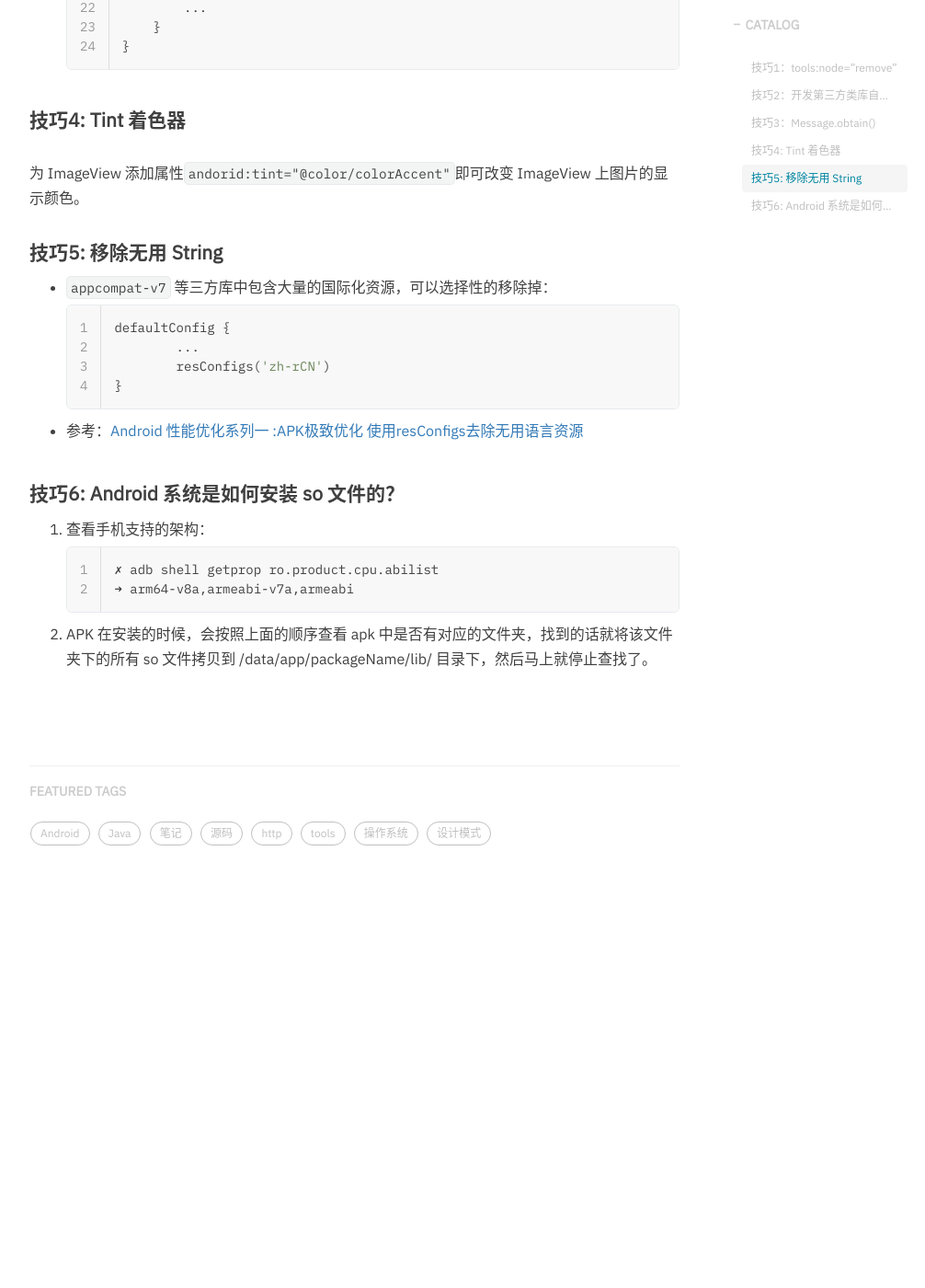
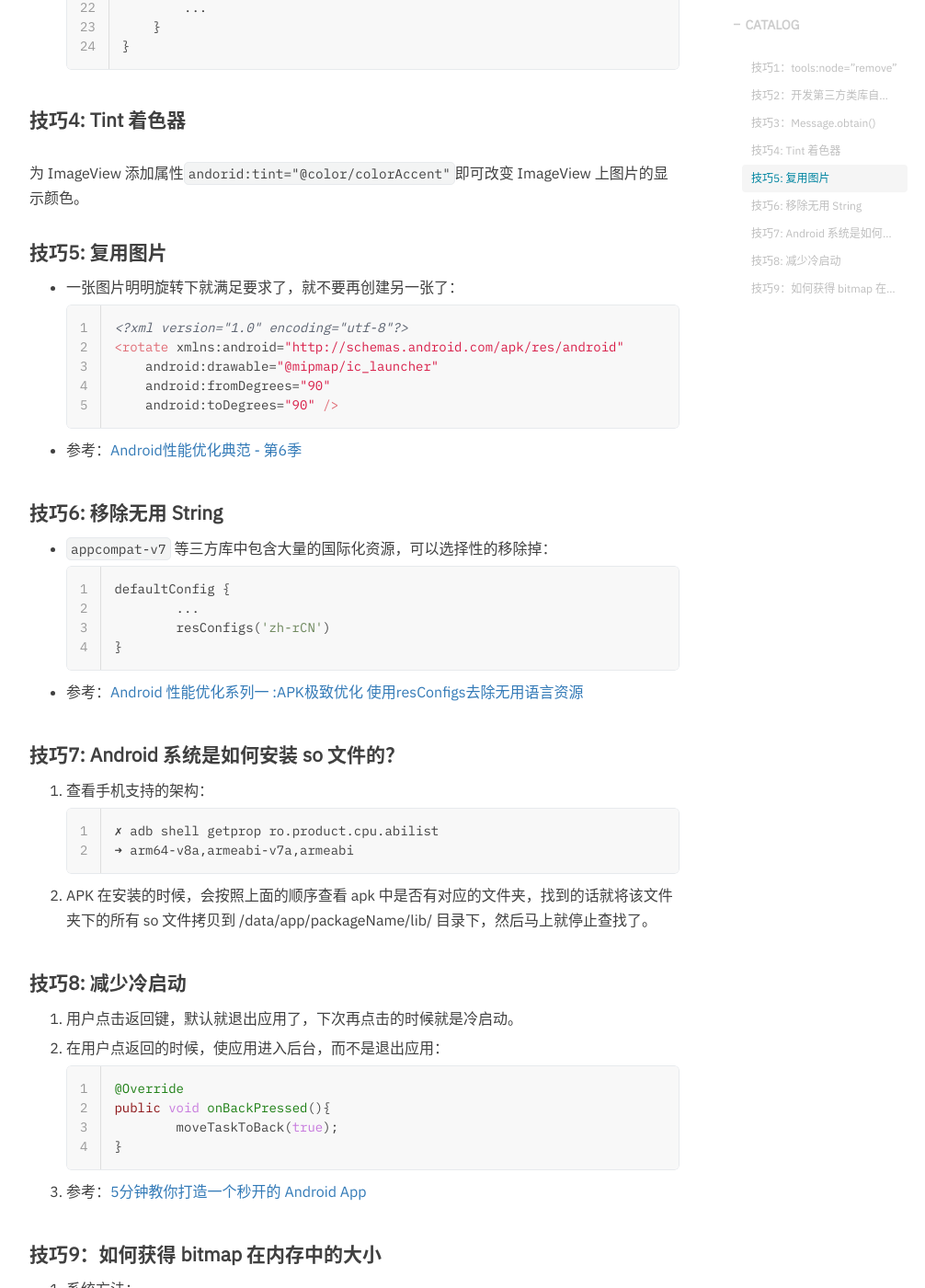
Before and after one commit to hurshi/hurshi.github.io, a Jekyll site: the page built from _posts/2019-07-25-tips_android.md, in a window 1280 px wide and 1400 px high, scrolled down 2455 px. Shown: the whole window at 92% size, without its empty margins (233-1239 px from the left). Built offline with Jekyll 4.4.1, drawn with Linux system fonts in a browser that asks for light colours; nearby versions of some CDN libraries; comment, search, counter and statistics services are not loaded; before the commit the page ends 3491 px from its top, so only the background shows below that; some of the changed text lies outside the part shown.

Commit message:
add bitmap post

````diff
--- a/_posts/2019-07-25-tips_android.md
+++ b/_posts/2019-07-25-tips_android.md
@@ -110,7 +110,21 @@
 
 为 ImageView 添加属性`andorid:tint="@color/colorAccent"`即可改变 ImageView 上图片的显示颜色。
 
-#### 技巧5: 移除无用 String
+#### 技巧5: 复用图片
+
+* 一张图片明明旋转下就满足要求了，就不要再创建另一张了：
+
+  ```xml
+  <?xml version="1.0" encoding="utf-8"?>
+  <rotate xmlns:android="http://schemas.android.com/apk/res/android"
+      android:drawable="@mipmap/ic_launcher"
+      android:fromDegrees="90"
+      android:toDegrees="90" />
+  ```
+
+* 参考：[Android性能优化典范 - 第6季](https://blog.csdn.net/axi295309066/article/details/52658564)
+
+#### 技巧6: 移除无用 String
 
 * `appcompat-v7` 等三方库中包含大量的国际化资源，可以选择性的移除掉：
 
@@ -124,8 +138,7 @@
 * 参考：[Android 性能优化系列一 :APK极致优化](https://www.jianshu.com/p/147b54f53e10)    [使用resConfigs去除无用语言资源](https://www.jianshu.com/p/8796ad90fcc6)
 
 
-
-#### 技巧6: Android 系统是如何安装 so 文件的？
+#### 技巧7: Android 系统是如何安装 so 文件的？
 
 1. 查看手机支持的架构：
 
@@ -135,3 +148,30 @@
    ```
 
 2. APK 在安装的时候，会按照上面的顺序查看 apk 中是否有对应的文件夹，找到的话就将该文件夹下的所有 so 文件拷贝到 /data/app/packageName/lib/ 目录下，然后马上就停止查找了。
+
+#### 技巧8: 减少冷启动
+
+1. 用户点击返回键，默认就退出应用了，下次再点击的时候就是冷启动。
+
+2. 在用户点返回的时候，使应用进入后台，而不是退出应用：
+
+   ```java
+   @Override
+   public void onBackPressed(){
+   	moveTaskToBack(true);
+   }
+   ```
+
+3. 参考：[5分钟教你打造一个秒开的 Android App](https://mp.weixin.qq.com/s/a8076txSPIUqGAbe30uEug)
+
+#### 技巧9：如何获得 bitmap 在内存中的大小
+
+1. 系统方法：
+
+   ```java
+   public final int getByteCount() {
+       return getRowBytes() * getHeight();
+   }
+   ```
+
+2. 参考：[Android 开发绕不过的坑：你的 Bitmap 究竟占多大内存？](https://mp.weixin.qq.com/s?__biz=MzA3NTYzODYzMg==&mid=403263974&idx=1&sn=b0315addbc47f3c38e65d9c633a12cd6&scene=0&key=41ecb04b051110037b72d05bba1495f596e848534fc51afe877d63329a16dc24dc1d3606aaaba3745a05bfdb8c624a74&ascene=0&uin=Mjc3OTU3Nzk1&devicetype=iMac+MacBookPro10%2C1+OSX+OSX+10.10.5+build%2814F27%29&version=11020201&pass_ticket=kK4%2F6316QveG8O0vFtthPfBeKkNjyaL4HapsUAokHL5mUKCgI5hKTIKMc3D8uyqk)
````
Also changed, not shown: _posts/2019-07-25-tips_android_tools.md (+14 -0 lines), _posts/2019-08-09-android_bitmap.md (added, +39 -0 lines).
